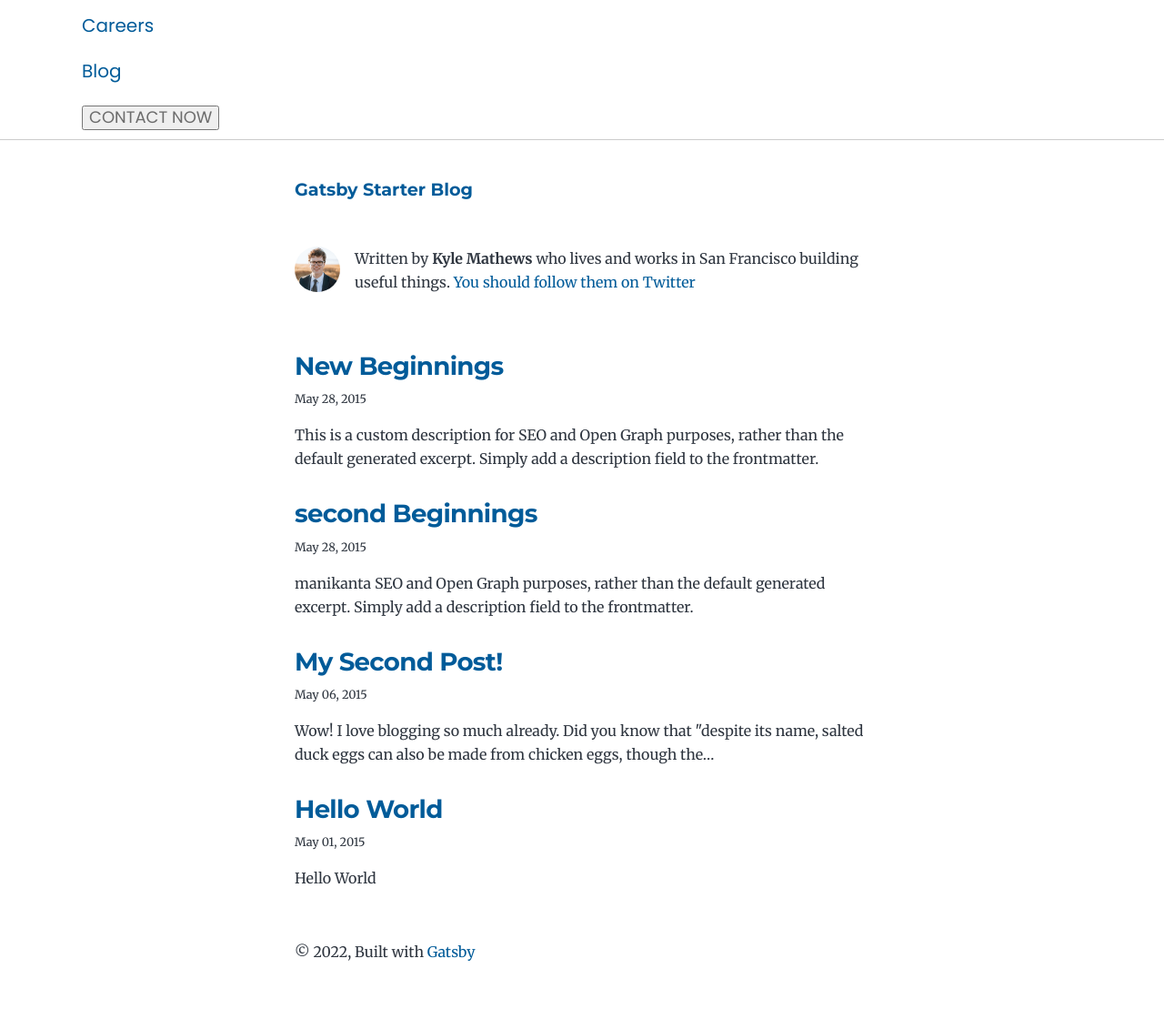
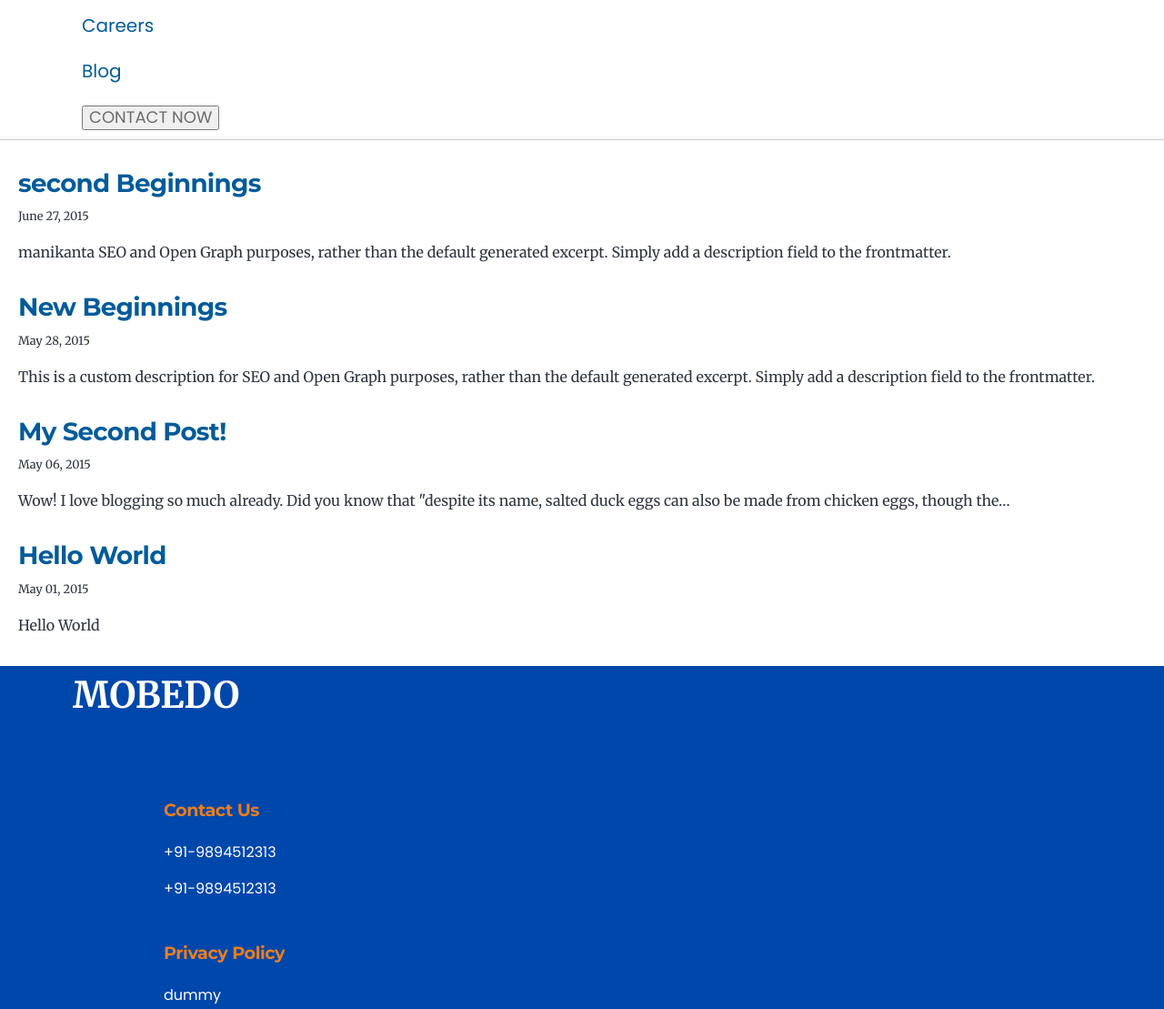
Before and after one commit to manikantapujar/mobedo, a Gatsby site: page /blog in a window 1280 px wide. Shown: the part 294-1403 px from the top of the page at 91% size. Built offline with nearby package versions, Linux system fonts and the light colour scheme; Gatsby itself is replaced by a stand-in of ours; a web font is replaced by a local one.

Commit message:
blog css edited

```diff
--- a/content/blog/second-begin/index.md
+++ b/content/blog/second-begin/index.md
@@ -1,6 +1,6 @@
 ---
 title: second Beginnings
-date: "2015-05-28T22:40:32.169Z"
+date: "2015-06-27T14:40:32.169Z"
 description: manikanta SEO and Open Graph purposes, rather than the default generated excerpt. Simply add a description field to the frontmatter.
 ---
 
--- a/src/components/layout.js
+++ b/src/components/layout.js
@@ -1,34 +1,32 @@
 import * as React from "react"
 import { Link } from "gatsby"
+
+
 
 const Layout = ({ location, title, children }) => {
   const rootPath = `${__PATH_PREFIX__}/`
   const isRootPath = location.pathname === rootPath
   let header
 
-  if (isRootPath) {
-    header = (
-      <h1 className="main-heading">
-        <Link to="/">{title}</Link>
-      </h1>
-    )
-  } else {
-    header = (
-      <Link className="header-link-home" to="/">
-        {title}
-      </Link>
-    )
-  }
+  // if (isRootPath) {
+  //   header = (
+  //     <h1 className="main-heading">
+  //       <Link to="/">{title}</Link>
+  //     </h1>
+  //   )
+  // } else {
+  //   header = (
+  //     <Link className="header-link-home" to="/">
+  //       {title}
+  //     </Link>
+  //   )
+  // }
 
   return (
     <div className="global-wrapper" data-is-root-path={isRootPath}>
-      <header className="global-header">{header}</header>
+
       <main>{children}</main>
-      <footer>
-        © {new Date().getFullYear()}, Built with
-        {` `}
-        <a href="https://www.gatsbyjs.com">Gatsby</a>
-      </footer>
+
     </div>
   )
 }
--- a/src/pages/blog.js
+++ b/src/pages/blog.js
@@ -7,6 +7,10 @@
 import Header from '../components/Header';
 import Footer from "../components/Footer";
 import Navbar from "../components/Navbar";
+import Row from 'react-bootstrap/Row';
+import Col from 'react-bootstrap/Col';
+import '../styles/global.css'
+
 
 
 const BlogIndex = ({ data, location }) => {
@@ -34,12 +38,12 @@
     <Layout location={location} title={siteTitle}>
       <Seo title="All posts" />
       <Bio />
-      <ol style={{ listStyle: `none` }}>
+      <Row className="blogRow" style={{ listStyle: `none` }}>
         {posts.map(post => {
           const title = post.frontmatter.title || post.fields.slug
 
           return (
-            <li key={post.fields.slug}>
+            <Col sm={4} className="blogCol" key={post.fields.slug}>
               <article
                 className="post-list-item"
                 itemScope
@@ -62,10 +66,10 @@
                   />
                 </section>
               </article>
-            </li>
+            </Col>
           )
         })}
-      </ol>
+      </Row>
     </Layout>
     <Footer />
     </>
--- a/src/style.css
+++ b/src/style.css
@@ -241,9 +241,13 @@
 /* Custom classes */
 
 .global-wrapper {
-  margin: var(--spacing-0) auto;
-  max-width: var(--maxWidth-wrapper);
-  padding: var(--spacing-10) var(--spacing-5);
+  margin: 20px 0px;
+}
+article.blog-post {
+  padding: 30px;
+}
+.blogRow{
+  padding: 0px 20x;
 }
 
 .global-wrapper[data-is-root-path="true"] .bio {
@@ -287,7 +291,8 @@
 }
 
 .bio {
-  display: flex;
+  display: none;
+  /* display: flex; */
   margin-bottom: var(--spacing-16);
 }
 
--- a/src/styles/global.css
+++ b/src/styles/global.css
@@ -6,6 +6,14 @@
     border-bottom: 1px solid #cccccc;
     top: 30px ;
 }
+
+/* css for blog page start */
+.blogRow{
+    padding: 0px 20px;
+  }
+/* css for blog page end */
+
+
 
 /* home page CSS starts */
 .maincontainer {
```
Also changed, not shown: src/templates/blog-post.js (+16 -0 lines).
